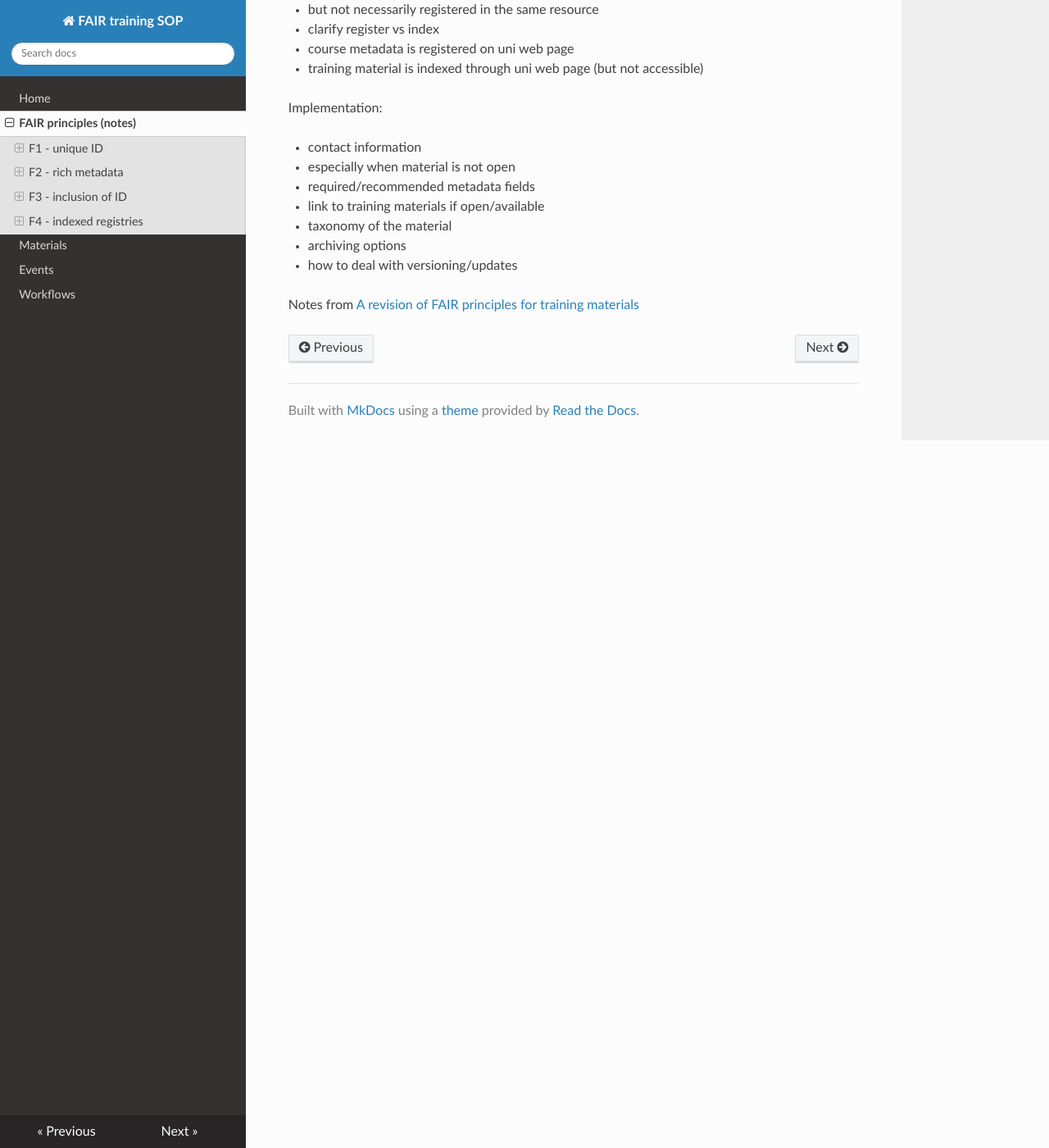
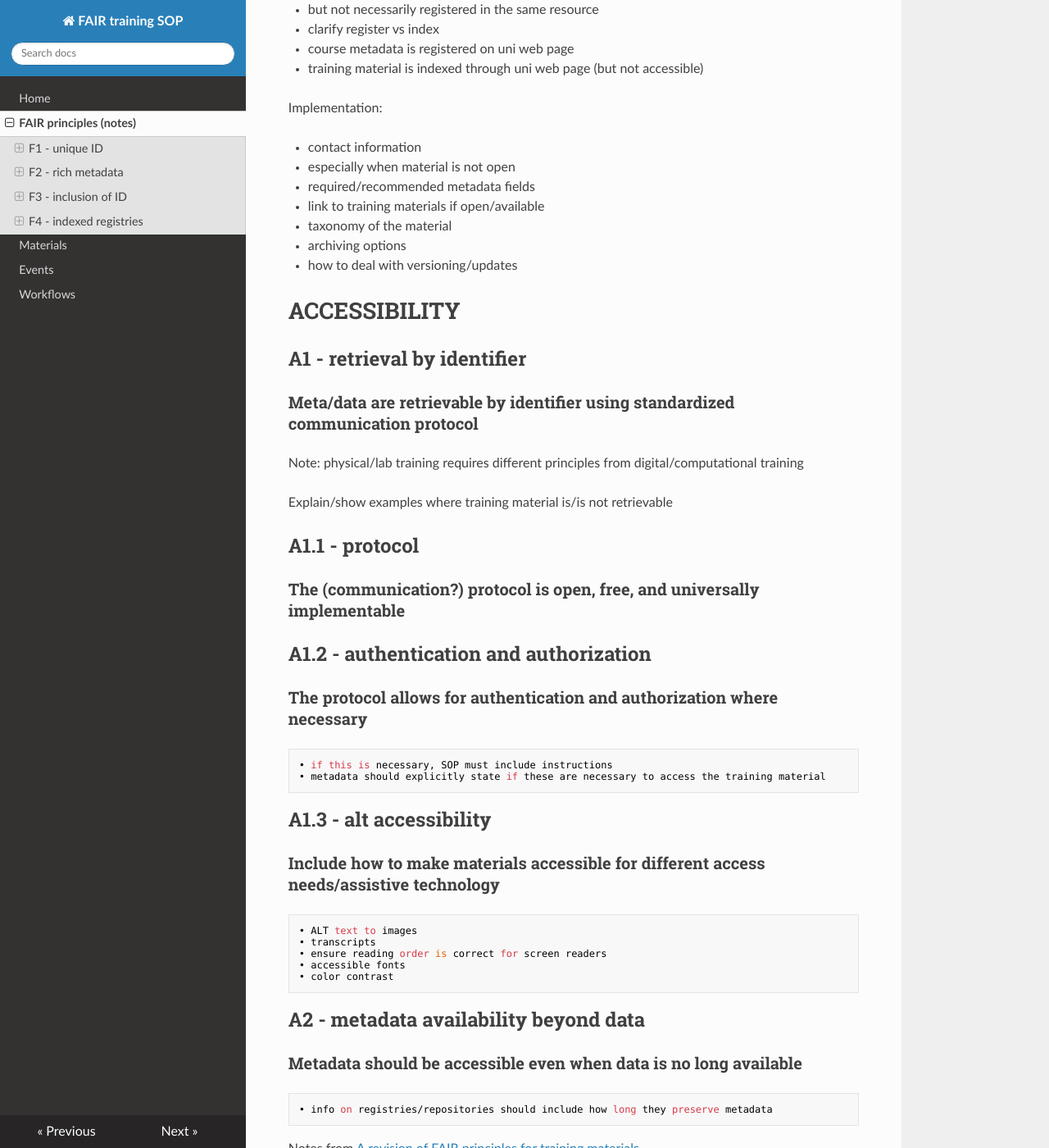
Before and after one commit to erincalhoun/fair-training-sop, an MkDocs documentation site: the page built from docs/fair.md, in a window 1280 px wide and 1400 px high, scrolled down 1476 px. Shown: the whole window at 82% size. Built offline with MkDocs 1.6.1, drawn with Linux system fonts in a browser that asks for light colours; nearby versions of some CDN libraries.

Commit message:
Update fair.md
Added accessibility section.

```diff
--- a/docs/fair.md
+++ b/docs/fair.md
@@ -62,4 +62,37 @@ Implementation:
 * archiving options
 * how to deal with versioning/updates
 
+# ACCESSIBILITY
+
+## A1 - retrieval by identifier
+### Meta/data are retrievable by identifier using standardized communication protocol
+
+Note: physical/lab training requires different principles from digital/computational training
+
+Explain/show examples where training material is/is not retrievable
+
+## A1.1 - protocol
+### The (communication?) protocol is open, free, and universally implementable
+
+## A1.2 - authentication and authorization
+### The protocol allows for authentication and authorization where necessary
+
+	• if this is necessary, SOP must include instructions
+	• metadata should explicitly state if these are necessary to access the training material
+
+## A1.3 - alt accessibility
+### Include how to make materials accessible for different access needs/assistive technology
+
+	• ALT text to images
+	• transcripts
+	• ensure reading order is correct for screen readers
+	• accessible fonts
+	• color contrast
+
+## A2 - metadata availability beyond data
+### Metadata should be accessible even when data is no long available
+
+	• info on registries/repositories should include how long they preserve metadata
+
+
 Notes from [A revision of FAIR principles for training materials](https://docs.google.com/document/d/1xuh19qnYbKuH6_DpIDmLO21_TXv2RuDR6cvaKCNTj_w/edit#heading=h.56ew5ev0soan)
```
